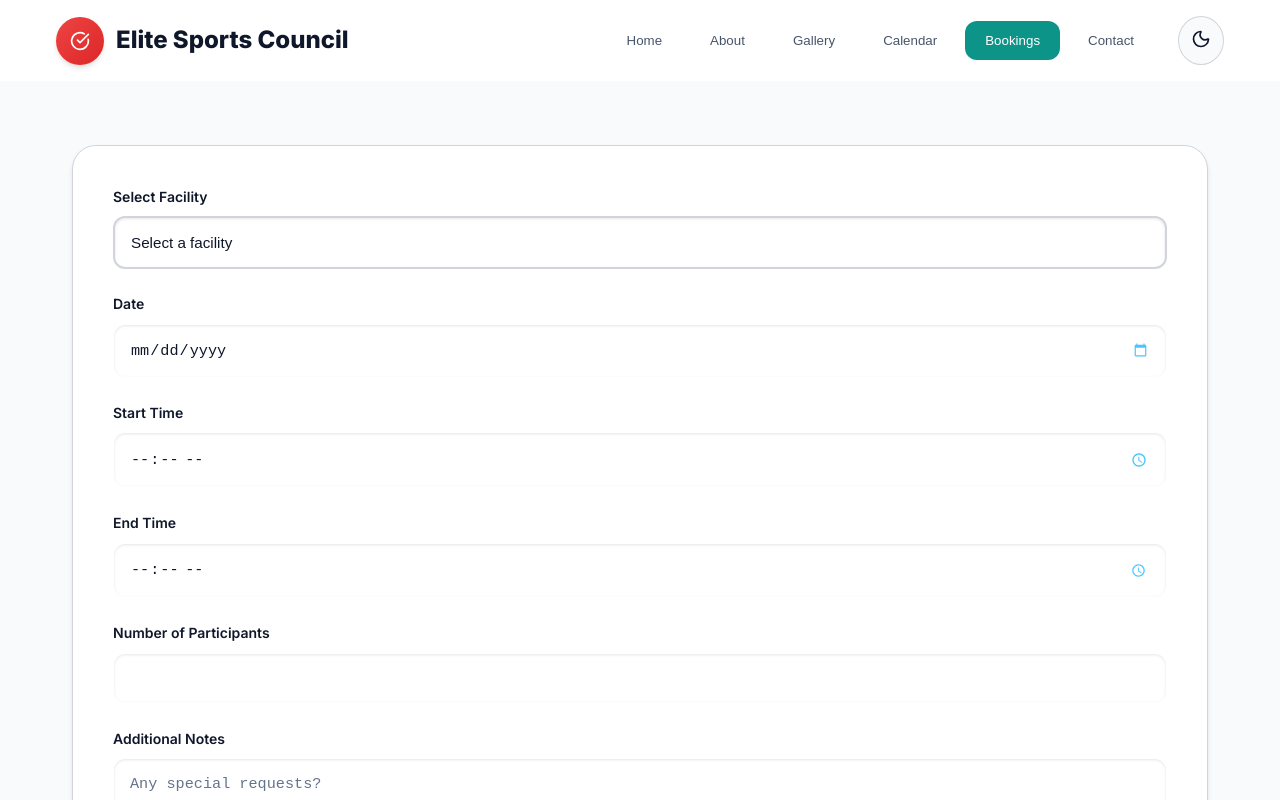
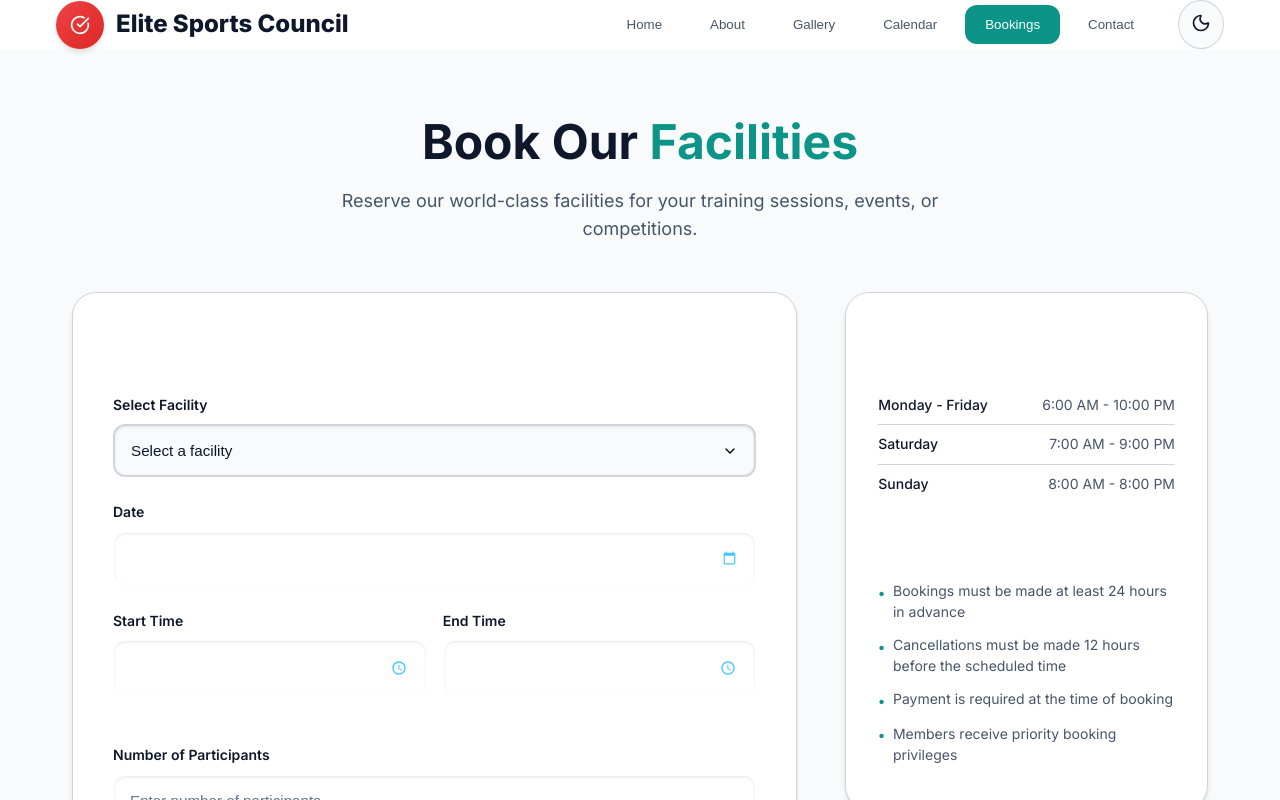
Before and after one commit to AdarshReddy2106/Sports_IITPkd, a React (Vite) app: page / in a window 1280 px wide. Both pictures are taken after a click on the button "Bookings". Shown: the top 800 px of the page. Built offline with nearby package versions, Linux system fonts and the light colour scheme.

Commit message:
Revert "modified Styles"
This reverts commit 017dfa0c4cbcbfff1281cd1d525ca9e9b9d3277e.

```diff
--- a/src/index.css
+++ b/src/index.css
@@ -77,7 +77,7 @@ p {
 .container {
   max-width: 1200px;
   margin: 0 auto;
-  padding: 1rem 1rem;
+  padding: 0 1rem;
 }
 
 .section {
--- a/src/pages/Bookings.css
+++ b/src/pages/Bookings.css
@@ -121,8 +121,8 @@
   padding: 1rem;
   border: 2px solid var(--border-primary);
   border-radius: 0.75rem;
-  background: var(--bg-primary) !important;
-  color: var(--text-primary) !important;
+  background: var(--bg-secondary);
+  color: var(--text-primary);
   transition: all 0.3s ease;
   font-size: 0.95rem;
   -webkit-appearance: none;
--- a/src/pages/Bookings.jsx
+++ b/src/pages/Bookings.jsx
@@ -1,4 +1,5 @@
 import React, { useState } from 'react';
+import { Phone, Mail } from 'lucide-react';
 import './Bookings.css';
 
 const Bookings = () => {
@@ -21,68 +22,132 @@ const Bookings = () => {
   return (
     <div className="bookings-container">
       <div className="bookings-wrapper">
-        <form className="booking-form-card">
+        <div className="bookings-header">
+          <h2 className="bookings-title">
+            Book Our <span className="accent">Facilities</span>
+          </h2>
+          <p className="bookings-description">
+            Reserve our world-class facilities for your training sessions, events, or competitions.
+          </p>
+        </div>
+
+        <div className="bookings-content">
+          <div className="booking-form-card">
+            <h3 className="form-title">Facility Booking</h3>
             <div className="form-group">
               <label className="form-label">Select Facility</label>
               <select
+                value={selectedFacility}
+                onChange={(e) => setSelectedFacility(e.target.value)}
                 className="form-select"
-              value={selectedFacility}
-              onChange={e => setSelectedFacility(e.target.value)}
               >
                 <option value="">Select a facility</option>
-              {facilities.map(fac => (
-                <option key={fac.id} value={fac.id}>{fac.name}</option>
+                {facilities.map(facility => (
+                  <option key={facility.id} value={facility.id}>{facility.name}</option>
                 ))}
               </select>
             </div>
+
             <div className="form-group">
               <label className="form-label">Date</label>
               <input
                 type="date"
+                value={bookingDate}
+                onChange={(e) => setBookingDate(e.target.value)}
                 className="form-input"
-              value={bookingDate}
-              onChange={e => setBookingDate(e.target.value)}
               />
             </div>
+
+            <div className="form-row">
               <div className="form-group">
                 <label className="form-label">Start Time</label>
                 <input
                   type="time"
+                  value={startTime}
+                  onChange={(e) => setStartTime(e.target.value)}
                   className="form-input"
-              value={startTime}
-              onChange={e => setStartTime(e.target.value)}
                 />
               </div>
               <div className="form-group">
                 <label className="form-label">End Time</label>
                 <input
                   type="time"
+                  value={endTime}
+                  onChange={(e) => setEndTime(e.target.value)}
                   className="form-input"
-              value={endTime}
-              onChange={e => setEndTime(e.target.value)}
                 />
               </div>
+            </div>
+
             <div className="form-group">
               <label className="form-label">Number of Participants</label>
               <input
                 type="number"
+                value={participants}
+                onChange={(e) => setParticipants(e.target.value)}
                 className="form-input"
-              value={participants}
-              onChange={e => setParticipants(e.target.value)}
-              min={1}
+                placeholder="Enter number of participants"
               />
             </div>
+
             <div className="form-group">
               <label className="form-label">Additional Notes</label>
               <textarea
+                value={notes}
+                onChange={(e) => setNotes(e.target.value)}
                 className="form-textarea"
-              value={notes}
-              onChange={e => setNotes(e.target.value)}
-              placeholder="Any special requests?"
+                placeholder="Any additional requirements or notes"
               />
             </div>
-          <button type="submit" className="btn btn-primary">Book Now</button>
-        </form>
+
+            <button className="submit-btn">
+              Book Now
+            </button>
+          </div>
+
+          <div className="sidebar">
+            <div className="info-card">
+              <h3 className="info-title">Booking Information</h3>
+              <div className="hours-table">
+                <div className="hours-row">
+                  <span className="hours-day">Monday - Friday</span>
+                  <span className="hours-time">6:00 AM - 10:00 PM</span>
+                </div>
+                <div className="hours-row">
+                  <span className="hours-day">Saturday</span>
+                  <span className="hours-time">7:00 AM - 9:00 PM</span>
+                </div>
+                <div className="hours-row">
+                  <span className="hours-day">Sunday</span>
+                  <span className="hours-time">8:00 AM - 8:00 PM</span>
+                </div>
+              </div>
+
+              <h4 className="info-title" style={{ marginTop: '2rem', marginBottom: '1rem' }}>Booking Policies</h4>
+              <ul className="policies-list">
+                <li className="policy-item">Bookings must be made at least 24 hours in advance</li>
+                <li className="policy-item">Cancellations must be made 12 hours before the scheduled time</li>
+                <li className="policy-item">Payment is required at the time of booking</li>
+                <li className="policy-item">Members receive priority booking privileges</li>
+              </ul>
+            </div>
+
+            <div className="help-card">
+              <h3 className="help-title">Need Help?</h3>
+              <p className="help-description">Our team is ready to assist you with your booking needs. Contact us for personalized assistance.</p>
+              <div className="contact-info">
+                <div className="contact-item">
+                  <Phone className="contact-icon" />
+                  <span>+1 (555) 123-4567</span>
+                </div>
+                <div className="contact-item">
+                  <Mail className="contact-icon" />
+                  <span>bookings@elitesports.com</span>
+                </div>
+              </div>
+            </div>
+          </div>
+        </div>
       </div>
     </div>
   );
```
Lines whose indentation alone changed are shown as unchanged.
